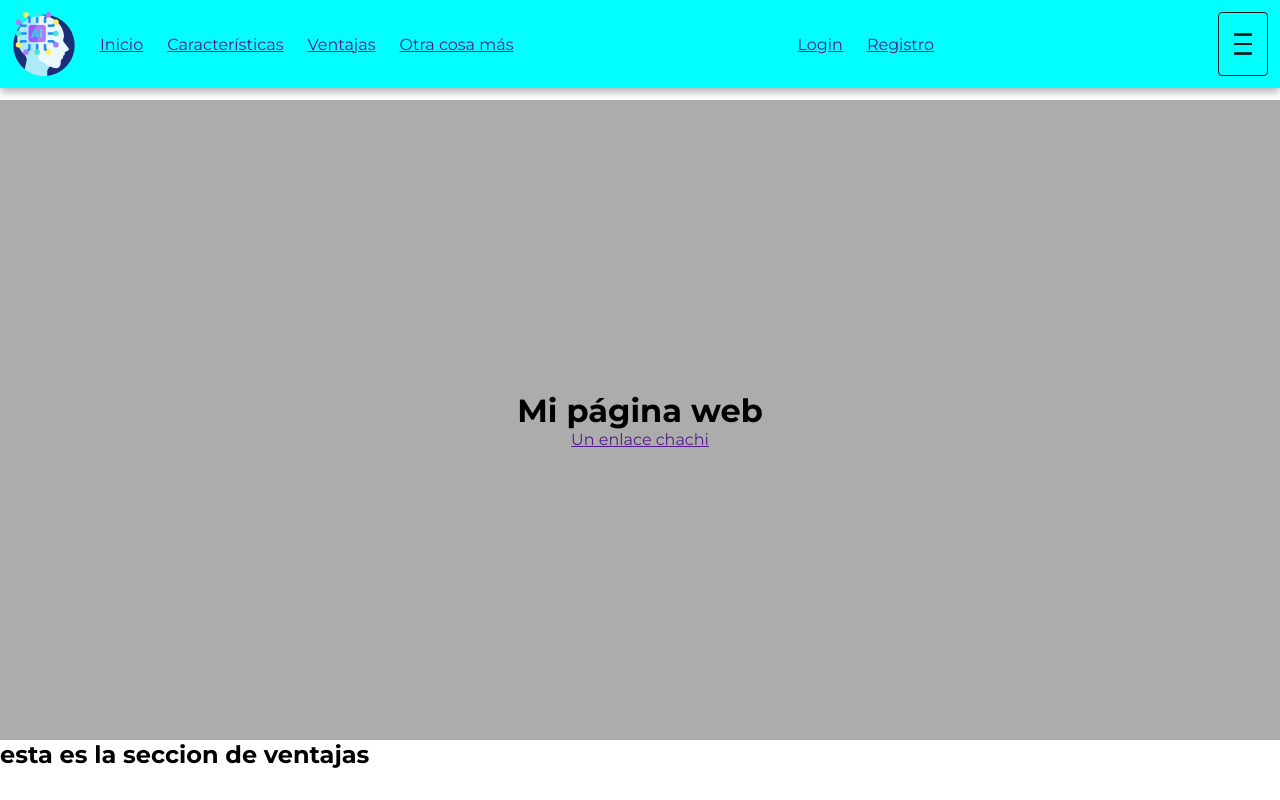
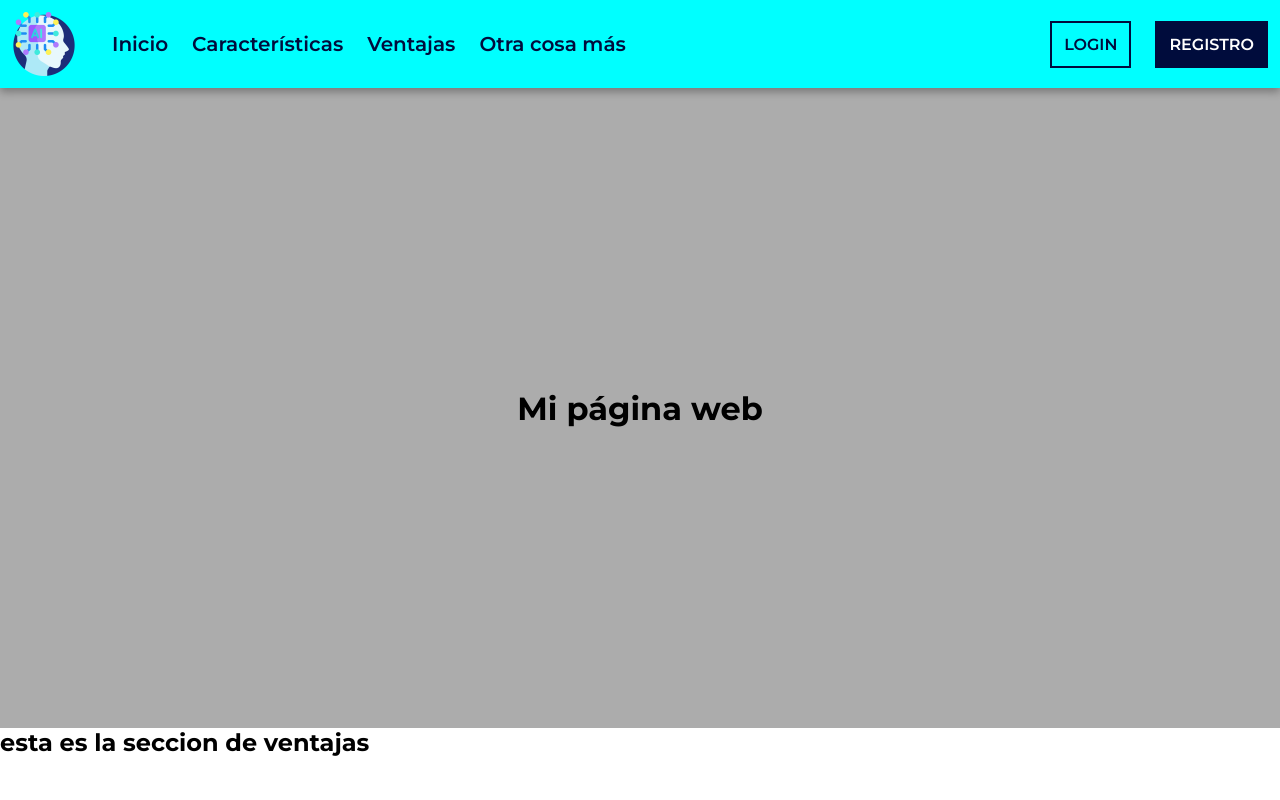
Before and after one commit to rsvives/1LLMM-menu_responsive, a plain HTML site: page index.html in a window 1280 px wide. Drawn offline with Linux system fonts and the light colour scheme.

Commit message:
nav and buttons

```diff
--- a/index.html
+++ b/index.html
@@ -18,14 +18,19 @@
     <div class="menu">
         <div class="izquierda">
             <img id="logo" src="./img/logo.png" alt="un logo de cosas de inteligencia artificial que está muy de moda">
-            <a class="tablet-hidden" href="">Inicio</a>
-            <a class="tablet-hidden" href="">Características</a>
-            <a class="tablet-hidden" href="">Ventajas</a>
-            <a class="tablet-hidden" href="">Otra cosa más</a>
+            <nav>
+                <ul>
+                    <li class="tablet-hidden"><a href="">Inicio</a></li>
+                    <li class="tablet-hidden"><a href="">Características</a></li>
+                    <li class="tablet-hidden"><a href="">Ventajas</a></li>
+                    <li class="tablet-hidden"><a href="">Otra cosa más</a></li>
+                </ul>
+            </nav>
+
         </div>
         <div class="derecha">
-            <a class="tablet-hidden" href="">Login</a>
-            <a class="tablet-hidden" href="">Registro</a>
+            <a class="tablet-hidden button button-primary-outline" href="">Login</a>
+            <a class="tablet-hidden button button-primary" href="">Registro</a>
         </div>
 
         <a href="" class="burger">
@@ -33,9 +38,9 @@
         </a>
 
     </div>
-    <div class="container">
+    <div id="hero" class="container">
         <h1>Mi página web</h1>
-        <a href="">Un enlace chachi</a>
+        <!-- <a href="">Un enlace chachi</a> -->
     </div>
     <div class="ventajas">
         <h2>esta es la seccion de ventajas</h2>
--- a/style.css
+++ b/style.css
@@ -17,12 +17,53 @@
     background-color: aqua;
     box-shadow: 0 4px 8px rgba(0, 0, 0, 0.3);
     padding: 12px;
+    position: relative;
+    z-index: 2;
 }
 
 .izquierda {
     display: flex;
     align-items: center;
     gap: 24px
+}
+
+.menu nav ul {
+    display: flex;
+    /* gap: 12px; */
+}
+
+a {
+    color: rgb(0, 12, 60);
+    text-decoration: none;
+    font-size: 20px;
+    font-weight: 600;
+    padding: 12px;
+}
+
+a:hover {
+    background-color: rgba(0, 0, 0, 0.1);
+}
+
+.button {
+    padding: 12px;
+    color: rgb(0, 12, 60);
+    text-decoration: none;
+    text-transform: uppercase;
+    font-size: 16px;
+    font-weight: 600;
+}
+
+.button-primary {
+    color: white;
+    background-color: rgb(0, 12, 60);
+    border: 2px solid rgb(0, 12, 60);
+
+}
+
+.button-primary-outline {
+    color: rgb(0, 12, 60);
+    background-color: transparent;
+    border: 2px solid rgb(0, 12, 60);
 }
 
 .derecha {
@@ -42,12 +83,15 @@
     width: 24px;
 }
 
+.tablet-hidden {
+    display: none;
+}
+
 .container {
     /* max-width: 800px; */
     margin: auto;
     padding: 24px;
     background-color: rgb(172, 172, 172);
-    margin-top: 12px;
     min-height: 80vh;
     display: flex;
     flex-direction: column;
@@ -55,3 +99,13 @@
     justify-content: center;
 
 }
+
+@media (min-width:768px) {
+    .tablet-hidden {
+        display: inline-block;
+    }
+
+    .burger {
+        display: none;
+    }
+}
```
